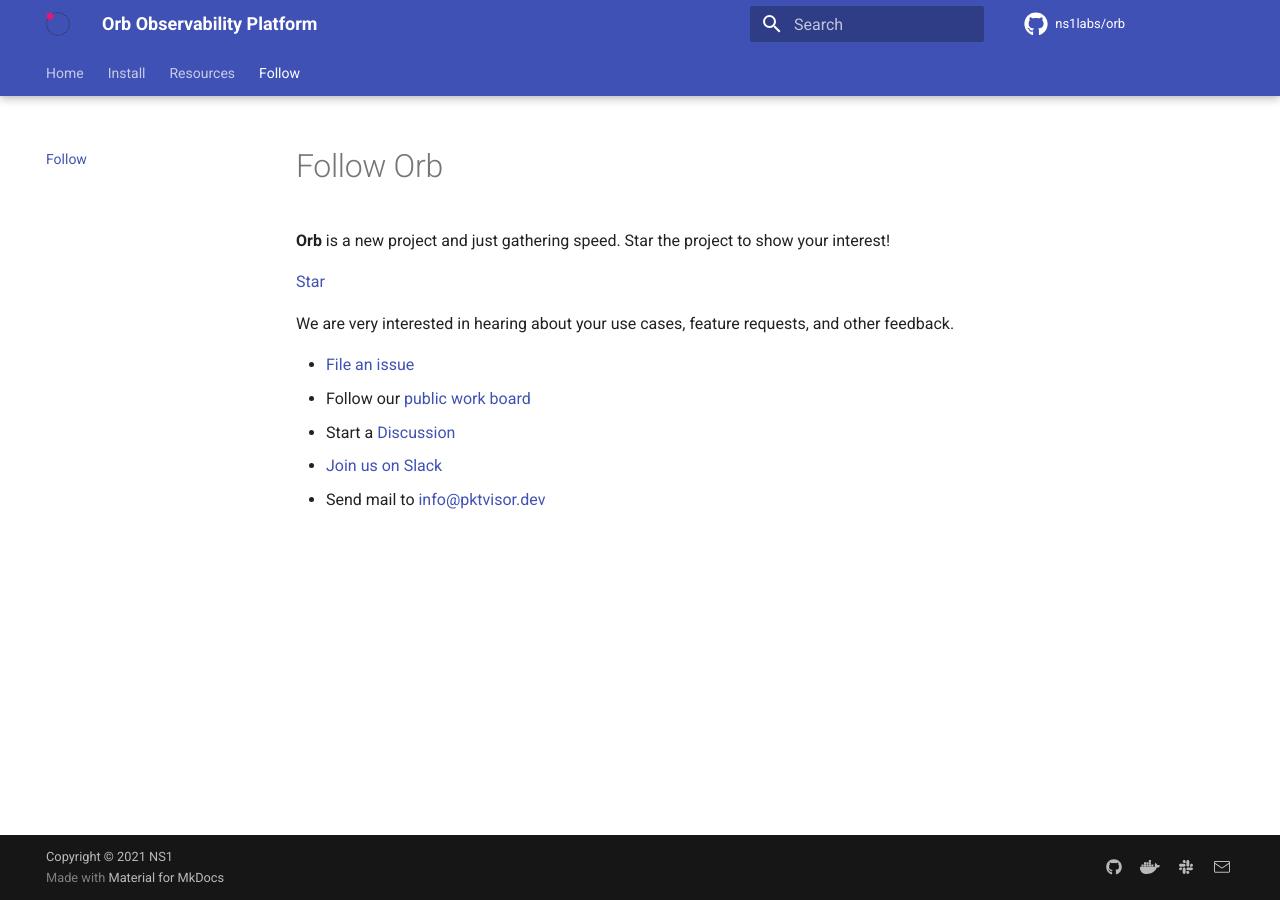
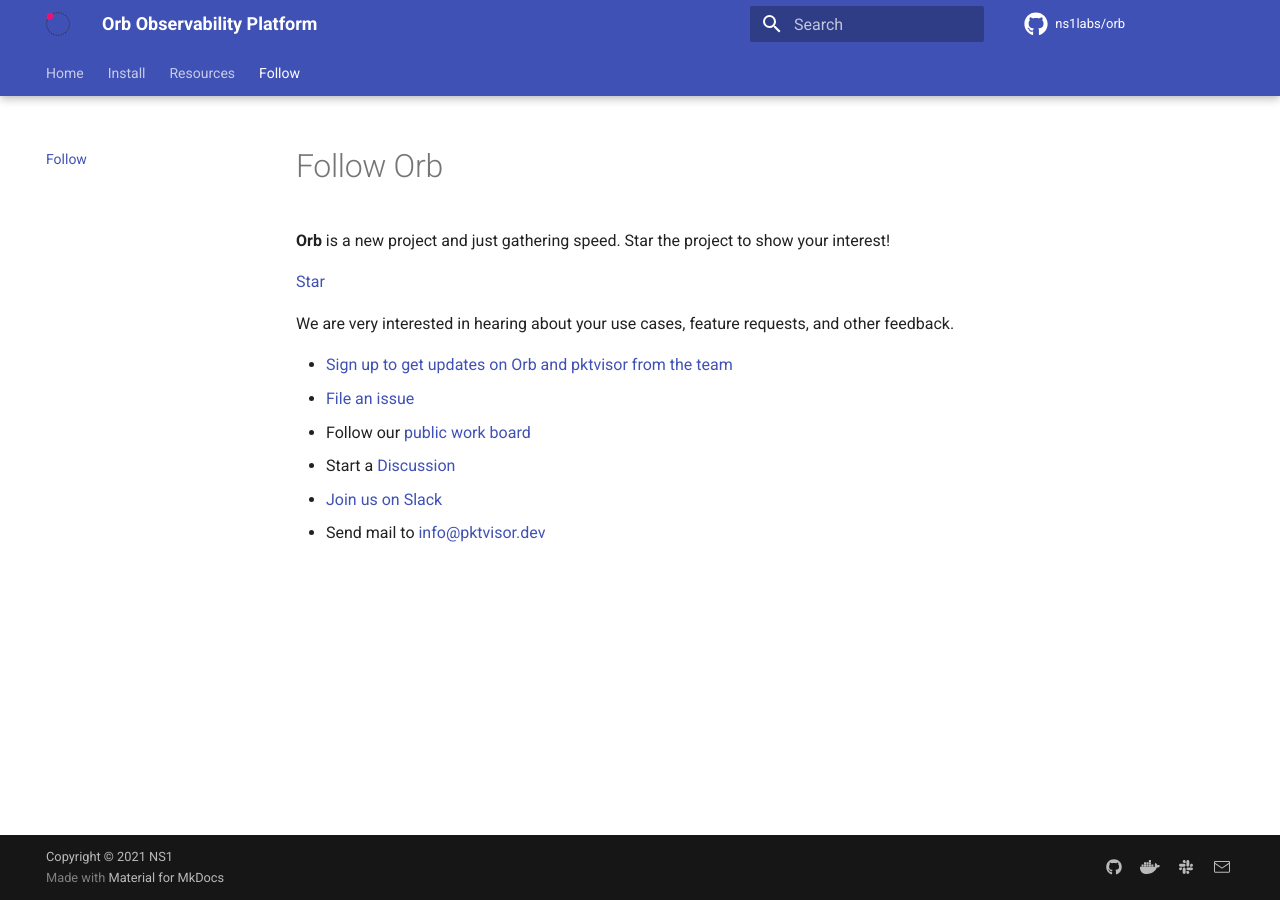
Before and after one commit to orb-community/orb-website, an MkDocs documentation site: the page built from docs/contact.md, in a window 1280 px wide. Built offline with MkDocs 1.6.1 and Material for MkDocs 9.7.7, drawn with Linux system fonts in a browser that asks for light colours; comment, search, counter and statistics services are not loaded.

Commit message:
Update contact.md

```diff
--- a/docs/contact.md
+++ b/docs/contact.md
@@ -7,6 +7,7 @@
 
 We are very interested in hearing about your use cases, feature requests, and other feedback.
 
+* [Sign up to get updates on Orb and pktvisor from the team](https://resources.ns1.com/get-orb-updates)
 * [File an issue](https://github.com/ns1labs/orb/issues/new)
 * Follow our [public work board](https://github.com/ns1labs/orb/projects/1)
 * Start a [Discussion](https://github.com/ns1labs/orb/discussions)
```
